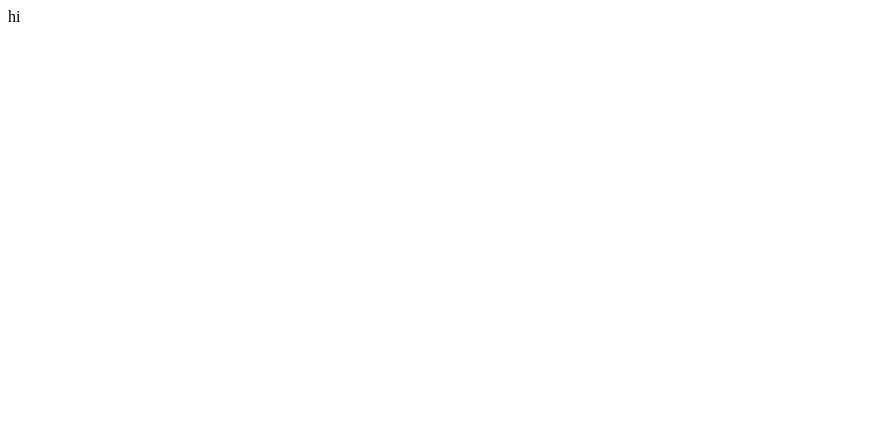
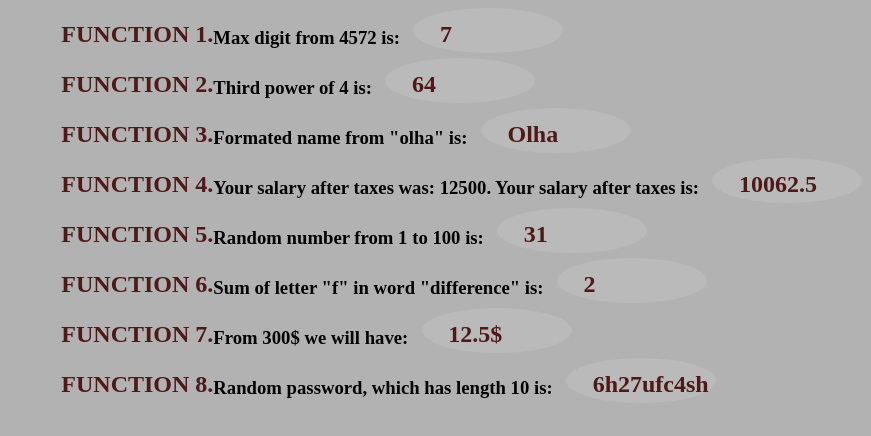
Before and after one commit to 0-L-G-A/cursor, a plain HTML site: page dz3/index.html in a window 1280 px wide. Shown: the whole page, without its empty margins (0-871 px from the left). Drawn offline with Linux system fonts and the light colour scheme.

Commit message:
8functions 3rd HW

```diff
--- a/dz3/dz3.js
+++ b/dz3/dz3.js
@@ -1,14 +1,10 @@
-//Створити функцію getMaxDigit(number) – яка отримує будь-яке число та виводить найбільшу цифру в цьому числі.
-//Приклади: 1236 -> 6, 987 -> 9, 385 -> 8
 function getMaxDigit(number){
     const numToSeparate = number;
     const arrayOfDigits = Array.from(String(numToSeparate), Number);
     return Math.max.apply(Math, arrayOfDigits);
 }
+document.writeln(`<div class="main"> <h2> FUNCTION 1. </h2> <h3> Max digit from 4572 is: </h3> <div class="call"> <h2> ${getMaxDigit(4572)} </h2> </div> </div>`);
 
-console.log(`FUNKTION 1. Max digit is ${getMaxDigit(855)}`);
-
-//Створити функцію, яка визначає ступінь числа. Не використовуючи Math.pow та **. Використовуйте цикл
 function raiseToPower(number, power){
     let sum = number;
     for(let i = 1; i < power; i++){
@@ -16,32 +12,27 @@ function raiseToPower(number, power){
     }
     return sum;
 }
-console.log(`FUNKTION 2. Third power of 4 is ${raiseToPower(4, 3)}`);
+document.writeln(`<div class="main"> <h2> FUNCTION 2. </h2> <h3> Third power of 4 is: </h3> <div class="call"> <h2> ${raiseToPower(4, 3)} </h2> </div></div>`);
 
-//Створити функцію, яка форматує ім'я, роблячи першу букву великою. ("влад" -> "Влад", "вЛАД" -> "Влад" і так далі);
 function formatName(name){
     String(name);
     let nameAfterFormatting = (name.slice(0, 1)).toUpperCase() + (name.slice(1)).toLowerCase();
     return nameAfterFormatting;
 }
-console.log(`FUNKTION 3. Formated name is ${formatName("olha")}`);
+document.writeln(`<div class="main"> <h2>FUNCTION 3.</h2> <h3> Formated name from "olha" is: </h3> <div class="call"> <h2> ${formatName("olha")} </h2> </div></div>`);
 
-//Створити функцію, яка вираховує суму, що залишається після оплати податку від зарoбітньої плати.
-//(Податок = 18% + 1.5% -> 19.5%). Приклад: 1000 -> 805
 function getNettoSalary(salary){
     const taxes = 18 + 1.5;
     let salaryAfterTaxes = (Number(salary)) - ((Number(salary)/100)*taxes);
     return salaryAfterTaxes;
 }
-console.log(`FUNKTION 4. Your salary after taxes is ${getNettoSalary(12500)}.`)
+document.writeln(`<div class="main"><h2>FUNCTION 4.</h2> <h3> Your salary after taxes was: 12500. Your salary after taxes is: </h3> <div class="call"> <h2> ${getNettoSalary(12500)}</h2> </div></div>`);
 
-//Створити функцію, яка повертає випадкове ціле число в діапазоні від N до M. Приклад: getRandomNumber(1, 10) -> 5
 function getRandomNumber(min, max){
-    return Number(Math.random()*(max-min)+min).toFixed(1);
+    return Number(Math.random()*(max-min)+min).toFixed();
 }
-console.log(`FUNKTION 5. Random number is ${getRandomNumber(1, 100)}.`);
+document.writeln(`<div class="main"><h2>FUNCTION 5.</h2> <h3> Random number from 1 to 100 is: </h3> <div class="call"> <h2> ${getRandomNumber(1, 100)} </h2> </div></div>`);
 
-//Створити функцію, яка рахує скільки разів певна буква повторюється в слові. Приклад: countLetter("а", "Асталавіста") -> 4
 function countLetter(letter, word){
     let sumOfLetter = 0;
     for(let i = 0; i <= word.length; i++){
@@ -51,11 +42,7 @@ function countLetter(letter, word){
     }
     return sumOfLetter;
 }
-console.log(`FUNKTION 6. Sum of letter "f" in word "difference" is ${countLetter("f", "difference")}`);
-
-//Створіть функцію, яка конвертує долари в гривні та навпаки в залежності від наявності символа $ або UAH в рядку.
-//Приклад: convertCurrency("100$") -> 2500 грн. або convertCurrency("2500UAH") -> 100$
-//Врахуйте, інші валюти не конвертуються, потрібно виводити помилку, і також регістр uah не має значення.
+document.writeln(`<div class="main"><h2>FUNCTION 6.</h2> <h3> Sum of letter "f" in word "difference" is: </h3> <div class="call"> <h2> ${countLetter("f", "difference")} </h2> </div></div>`);
 
 function convertCurrency(str){
     if(str.includes("$") || str.includes("uah")){
@@ -69,4 +56,14 @@ function convertCurrency(str){
         }
     }else{return "This currency aren't dollar or hryvnia"}
 }
-console.log(`FUNKTION 7. From 300$ we will have ${convertCurrency('350uah')}`);
+document.writeln(`<div class="main"><h2>FUNCTION 7.</h2> <h3> From 300$ we will have: </h3> <div class="call"> <h2> ${convertCurrency('350uah')} </h2> </div></div>`);
+
+function getRandomPassword(len = '8'){
+    let password = "";
+    let symbols = "abcdefghijklmnopqrstuvwxyz0123456789";
+    for (var i = 0; i < len; i++){
+        password += symbols.charAt(Math.floor(Math.random() * symbols.length));
+    }
+    return password;
+}
+document.writeln(`<div class="main"><h2>FUNCTION 8.</h2> <h3> Random password, which has length 10 is: </h3> <div class="call"> <h2> ${getRandomPassword(10)} </h2> </div></div>`);
--- a/dz3/index.html
+++ b/dz3/index.html
@@ -4,10 +4,11 @@
     <meta charset="UTF-8">
     <meta http-equiv="X-UA-Compatible" content="IE=edge">
     <meta name="viewport" content="width=device-width, initial-scale=1.0">
+    <link href="main.css" rel="stylesheet">
     <title>HW#3 Olha Liubas</title>
 </head>
 <body>
-   hi
+
 
 <script src="dz3.js"></script>
 
--- /dev/null
+++ b/dz3/main.css
@@ -0,0 +1,28 @@
+body{
+    display: flex;
+    flex-direction: column;
+    background: rgba(0, 0, 0, 0.301);
+}
+.main{
+    margin-left: 20pt;
+    display: flex;
+    width: 1200px;
+    height: 50px;
+    flex-direction: row;
+    justify-content: left;
+}
+h2{
+    color: rgb(78, 25, 25);
+    margin-top: 10pt;
+    margin-left: 20pt;
+}
+.call{
+    height: 45px;
+    width: 150px;
+    margin-left: 10pt;
+    background-color: rgba(236, 229, 229, 0.143);
+    display: flex;
+    flex-direction: column;
+    justify-self: center;
+    border-radius: 50%;
+}
```
